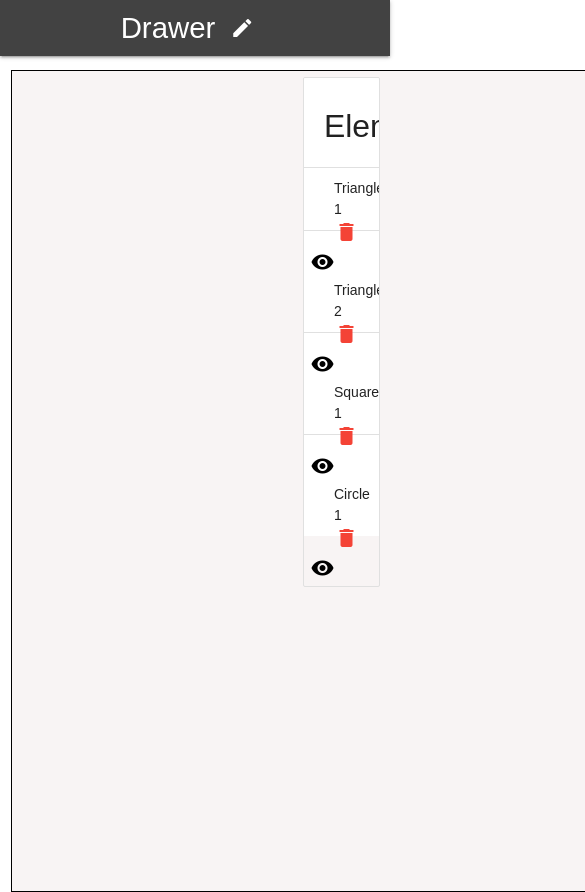
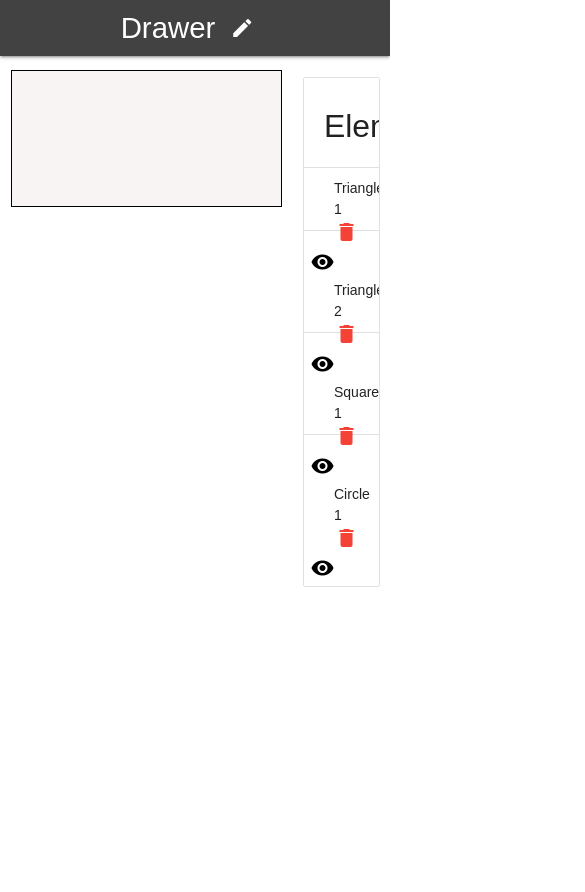
Before and after one commit to ArthurBatista04/drawer, a plain HTML site: page index.html in a window 390 px wide. Shown: the top 892 px of the page, 585 px wide, since content can reach past the window. After the commit the page ends 844 px from the top, so only its background shows below. Drawn offline with nearby package versions, Linux system fonts and the light colour scheme.

Commit message:
canvas responsivo

```diff
--- a/canvas-CSS/canvas.css
+++ b/canvas-CSS/canvas.css
@@ -3,4 +3,6 @@ canvas {
   padding: 0;
   margin: 0 auto;
   display: block;
+  width: 100%;
+  height: auto;
 }
--- a/index.html
+++ b/index.html
@@ -114,17 +114,11 @@
 		</nav>
 
 		<div class="row">
-      <div class="col s9">
-        <canvas
-          id="myCanvas"
-          width="1277"
-          height="820"
-          style="border:1px solid #000000;"
-        >
-        </canvas>
+			<div class="col s9 m9 l9">
+				<canvas id="canvas" style="border:1px solid black;"> </canvas>
 			</div>
 
-      <div class="col s3">
+			<div class="col s3 m3 l3">
 				<ul class="collection with-header">
 					<li class="collection-header"><h4>Elements</h4></li>
 					<li class="collection-item">
```
Lines whose indentation alone changed are shown as unchanged.
